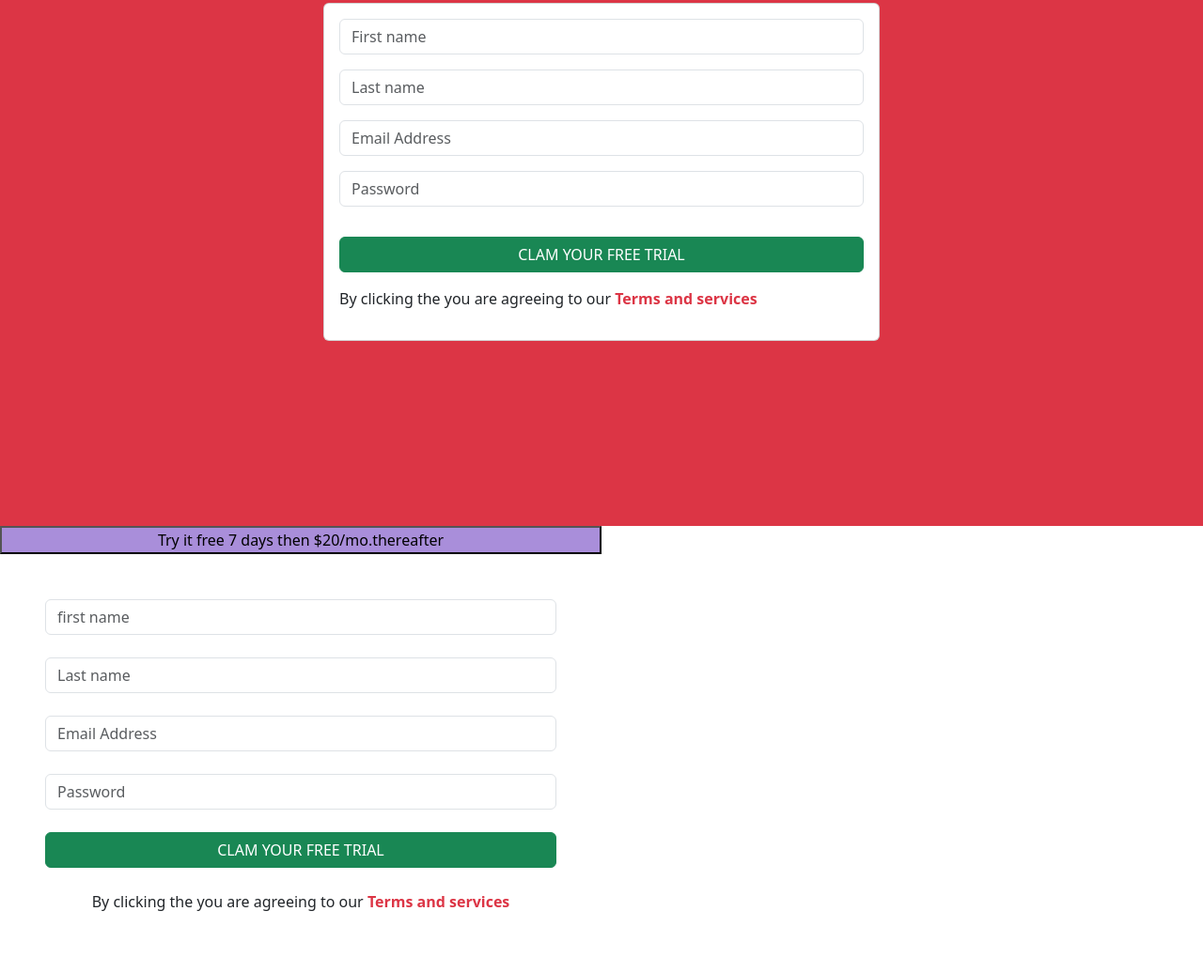
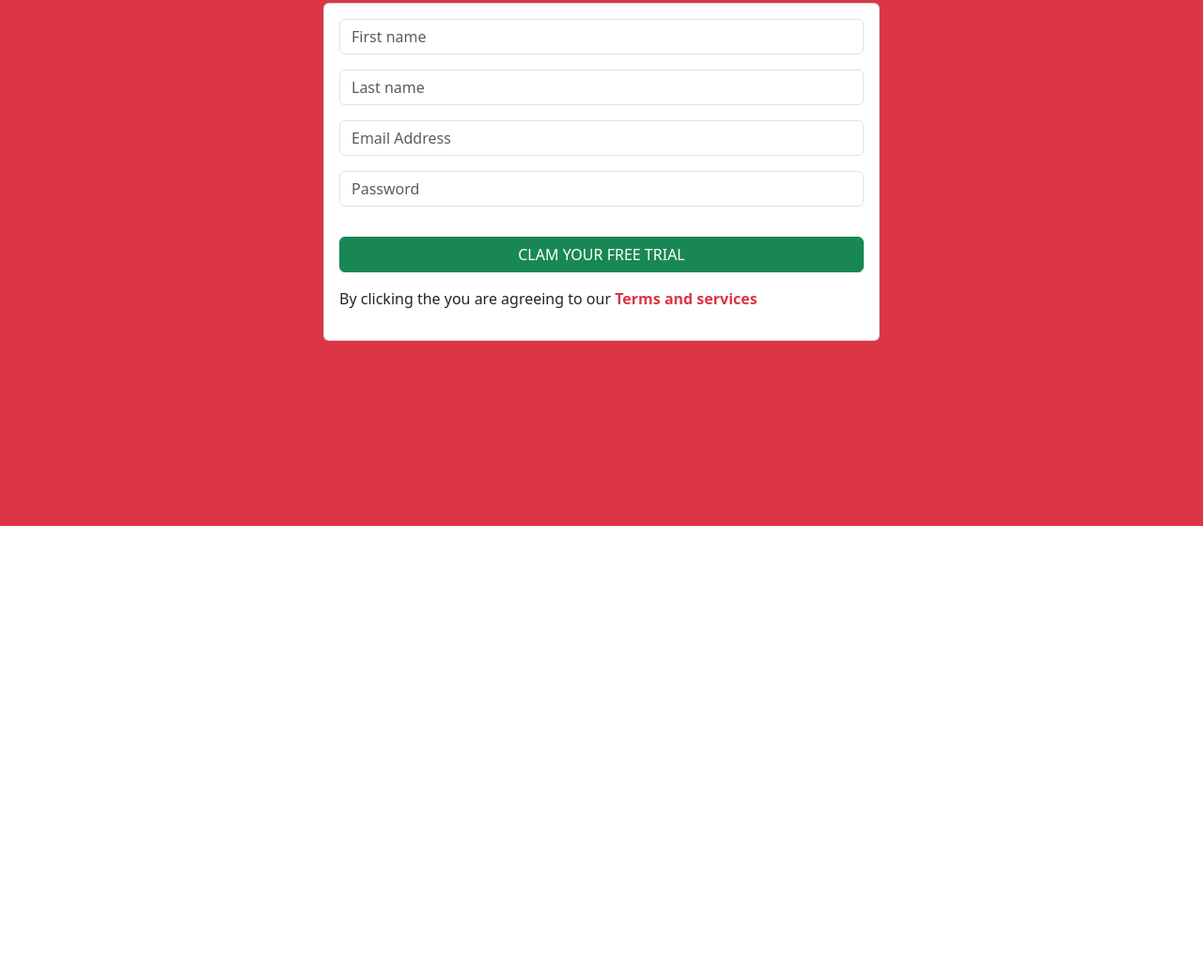
Before and after one commit to Petch170/bootstrap-12-form-works, a plain HTML site: page index.html in a window 1280 px wide. Shown: the part 240-1276 px from the top of the page at 94% size. After the commit the page ends 800 px from the top, so only its background shows below. Drawn offline with nearby package versions, Linux system fonts and the light colour scheme.

Commit message:
workshop1

```diff
--- a/index.html
+++ b/index.html
@@ -71,15 +71,15 @@
 
 
   <!-- <div class="d-flex flex-column justify-content-center align-items-center vh-100 gap-4 p-5 bg-danger"> -->
-    <button type="button" class="btn-color w-50">Try it free 7 days then $20/mo.thereafter</button>
-    <div class="d-flex flex-column justify-content-center align-items-center bg-white p-5 gap-4 w-50">
-      <input class="form-control" type="text" aria-label="lastname" placeholder="first name">
-      <input class="form-control" type="text" aria-label="lastname" placeholder="Last name">
-      <input type="email" class="form-control" id="InputEmail" aria-describedby="emailHelp" placeholder="Email Address">
-      <input type="password" class="form-control" id="InputPassword" placeholder="Password">
-      <button type="submit" class="d-grid col-12 btn btn-success">CLAM YOUR FREE TRIAL</button>
-      <p>By clicking the you are agreeing to our <span class="text-danger fw-bold">Terms and services</span></p>
-    </div>
+    <!-- <button type="button" class="btn-color w-50">Try it free 7 days then $20/mo.thereafter</button> -->
+    <!-- <div class="d-flex flex-column justify-content-center align-items-center bg-white p-5 gap-4 w-50"> -->
+      <!-- <input class="form-control" type="text" aria-label="lastname" placeholder="first name"> -->
+      <!-- <input class="form-control" type="text" aria-label="lastname" placeholder="Last name"> -->
+      <!-- <input type="email" class="form-control" id="InputEmail" aria-describedby="emailHelp" placeholder="Email Address"> -->
+      <!-- <input type="password" class="form-control" id="InputPassword" placeholder="Password"> -->
+      <!-- <button type="submit" class="d-grid col-12 btn btn-success">CLAM YOUR FREE TRIAL</button> -->
+      <!-- <p>By clicking the you are agreeing to our <span class="text-danger fw-bold">Terms and services</span></p> -->
+    <!-- </div> -->
   <!-- </div> -->
 </body>
 </html>
```
